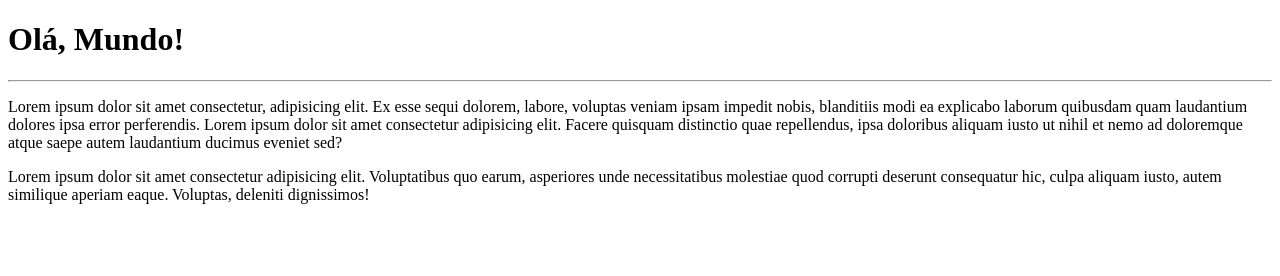
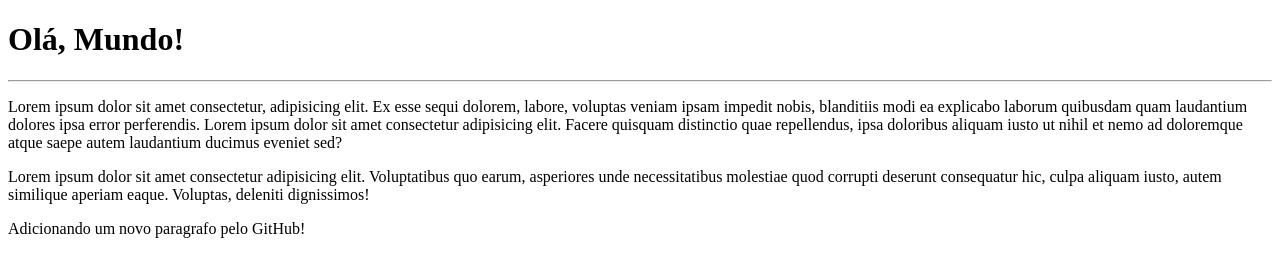
Before and after one commit to vrct07/Repositorios, a plain HTML site: page site-exemplo/index.html in a window 1280 px wide. Drawn offline with Linux system fonts and the light colour scheme.

Commit message:
novo paragrafo pelo github

```diff
--- a/site-exemplo/index.html
+++ b/site-exemplo/index.html
@@ -10,5 +10,6 @@
     <hr>
     <p>Lorem ipsum dolor sit amet consectetur, adipisicing elit. Ex esse sequi dolorem, labore, voluptas veniam ipsam impedit nobis, blanditiis modi ea explicabo laborum quibusdam quam laudantium dolores ipsa error perferendis. Lorem ipsum dolor sit amet consectetur adipisicing elit. Facere quisquam distinctio quae repellendus, ipsa doloribus aliquam iusto ut nihil et nemo ad doloremque atque saepe autem laudantium ducimus eveniet sed?</p>
     <p>Lorem ipsum dolor sit amet consectetur adipisicing elit. Voluptatibus quo earum, asperiores unde necessitatibus molestiae quod corrupti deserunt consequatur hic, culpa aliquam iusto, autem similique aperiam eaque. Voluptas, deleniti dignissimos!</p>
-</body>
+    <p> Adicionando um novo paragrafo pelo GitHub!</p>
+    </body>
 </html>
```
